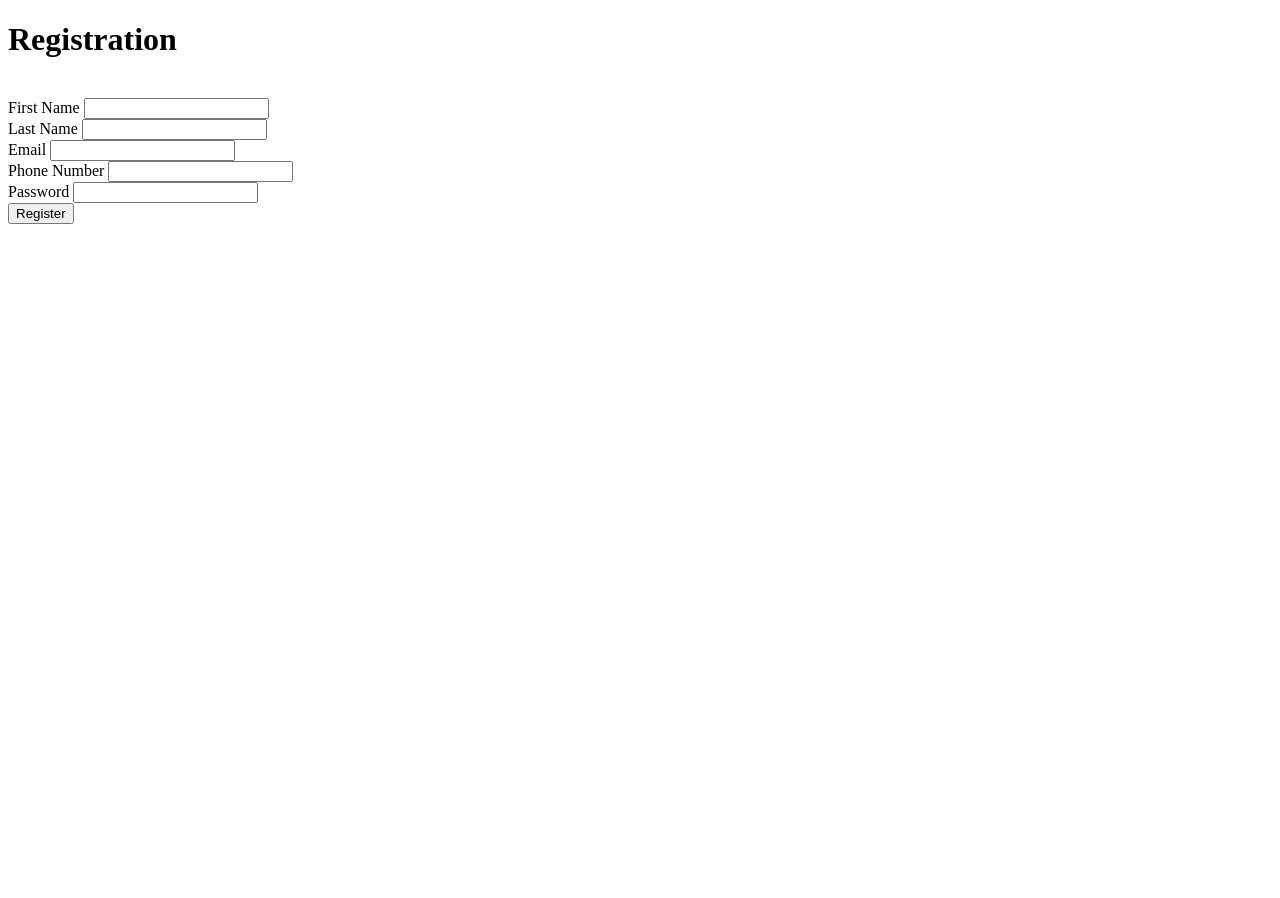
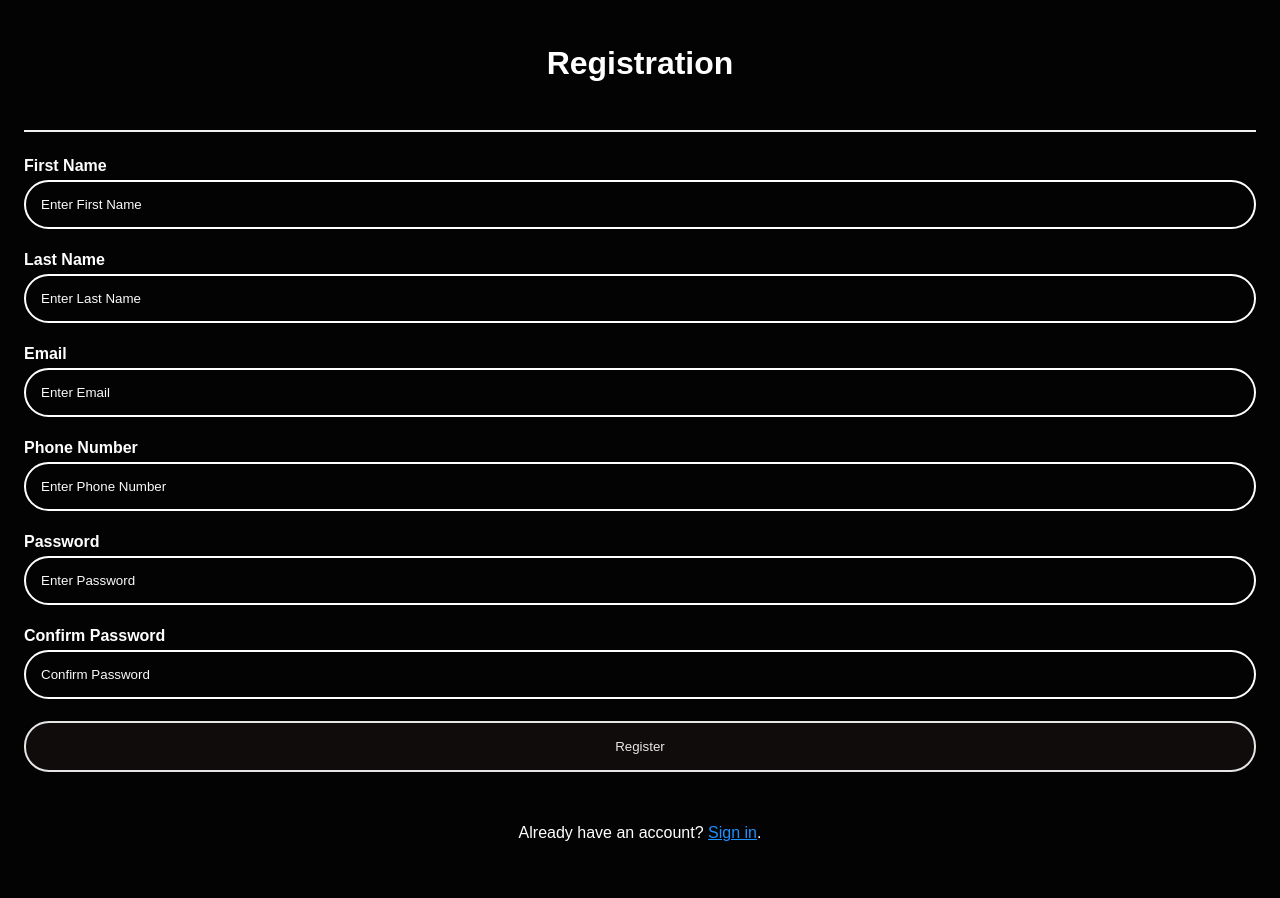
Before and after one commit to raystatic/user_login_php, a PHP site: page /registration.php in a window 1280 px wide. Before the commit the page ends 224 px from the top, so only its background shows below. Run offline with PHP 8.4, Linux system fonts and the light colour scheme.

Commit message:
registration page desingning done!

```diff
--- a/registration.php
+++ b/registration.php
@@ -2,6 +2,77 @@
 <html>
 <head>
 	<title>User Registration</title>
+	<meta name="viewport" content="width=device-width, initial-scale=1">
+	<style>
+		body{
+			font-family: Arial, Helvetica, sans-serif;
+			background-color: #030303;
+		}
+		* {
+			box-sizing: border-box;
+		}
+		/*Add padding to containers*/
+		.container{
+			padding: 16px;
+			color: white;
+			/*background-color: #4d3434;*/
+		}
+
+		::placeholder{
+			color: #fcfafa;
+		}
+
+		/*Full width input fields*/
+		input[type=text], input[type=password], input[type=email] {
+			width :100%;
+			padding: 15px;
+			margin: 5px 0 22px 0;
+			border-radius: 25px;
+			border: 2px solid white;
+			background-color: #030303;
+			color: white;
+		}
+
+		input[type=text]:focus, input[type=password]:focus, input[type=email]:focus{
+			background-color: #130e0e;
+			outline: none;
+		}
+
+		/* overwrite deafult of hr*/
+
+		hr{
+			border: 1px solid #f1f1f1;
+			margin-bottom: 25px;
+		}
+
+		/* set style for submit button*/
+		.registerbutton{
+			background-color: #130e0e;
+			color: white;
+			padding: 16px 20px;
+			border: none;
+			margin-bottom: 20px;
+			cursor: pointer;
+			opacity: 0.9;
+			border-radius: 25px;
+			border: 2px solid white;
+			width: 100%;
+		}
+
+		.registerbutton:hover{
+			opacity: 1
+		}
+
+		.signin{
+			text-align: center;
+		}
+
+		/* Add a blue text color to links */
+		a{
+			color: dodgerblue;
+		}
+
+	</style>
 </head>
 <body>
 
@@ -40,23 +111,31 @@
 	?>
 </div>
 
-<div>
+<div class="container">
 	<form action="registration.php" method="post">
-		<h1>Registration</h1><br>
-		First Name
-		<input type="text" name="firstname" required="true"><br>
-		Last Name
-		<input type="text" name="lastname" required="true"><br>
-		Email
-		<input type="email" name="email" required="true"><br>
-		Phone Number
-		<input type="text" name="phonenumber" required="true"><br>
-		Password
-		<input type="password" name="password" required="true"><br>
+		<h1 align="center">Registration</h1><br>
+		<hr>
+		<label for="firstname"><b>First Name</b></label><br>
+		<input type="text" name="firstname" required="true" placeholder="Enter First Name"><br>
+		<label for="lastname"><b>Last Name</b></label>
+		<input type="text" name="lastname" required="true" placeholder="Enter Last Name"><br>
+		<label for="email"><b>Email</b></label>
+		<input type="email" name="email" required="true" placeholder="Enter Email"><br>
+		<label for="phonenumber"><b>Phone Number</b></label>
+		<input type="text" name="phonenumber" required="true" placeholder="Enter Phone Number"><br>
+		<label for="password"><b>Password</b></label>
+		<input type="password" name="password" required="true" placeholder="Enter Password"><br>
+		<label for="cnfpassword"><b>Confirm Password</b></label>
+		<input type="password" name="cnfpassword" required="true" placeholder="Confirm Password"><br>
 
-		<input type="submit" name="submit" value="Register">
+		<input type="submit" name="submit" value="Register" class="registerbutton">
 
 	</form>
+
+	<div class="container signin">
+    <p>Already have an account? <a href="login.php">Sign in</a>.</p>
+  </div>
+
 </div>
 
 </body>
```
